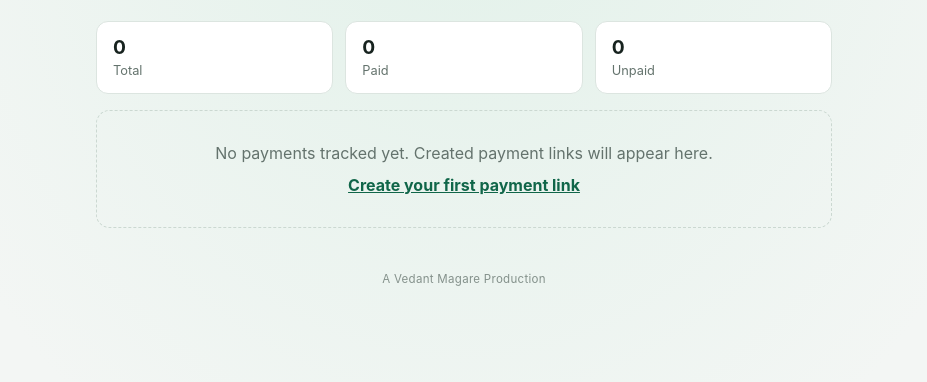
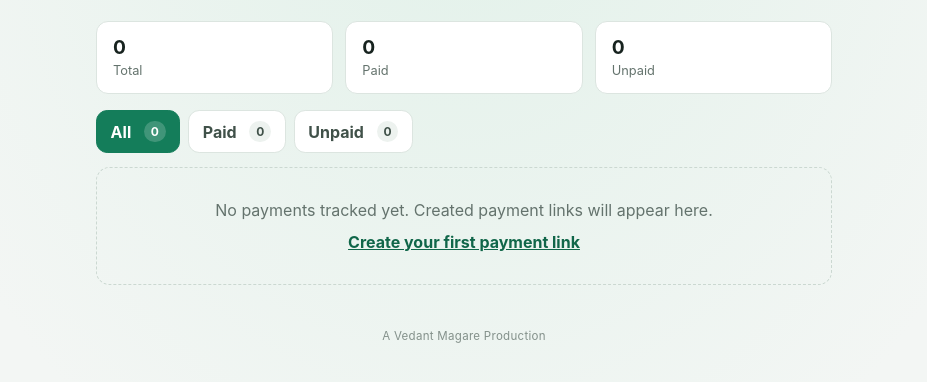
Before and after one commit to Magarevedant/shallowtail, a website: page track.html in a window 1280 px wide. Shown: the part 186-568 px from the top of the page, without its empty margins (176-1103 px from the left). Drawn offline with Linux system fonts and the light colour scheme.

Commit message:
filter and color diff cards

```diff
--- a/styles.css
+++ b/styles.css
@@ -364,6 +364,51 @@ button:disabled {
   gap: 0.75rem;
 }
 
+.tracker-filters {
+  display: flex;
+  flex-wrap: wrap;
+  gap: 0.5rem;
+  margin-bottom: 0.85rem;
+}
+
+.tracker-filters .filter-button {
+  width: auto;
+  min-height: 2.7rem;
+  margin: 0;
+  padding: 0.55rem 0.85rem;
+  border: 1px solid var(--line);
+  background: #fff;
+  color: #405149;
+}
+
+.tracker-filters .filter-button:hover:not([aria-pressed="true"]) {
+  background: #e9f2ed;
+}
+
+.tracker-filters .filter-button[aria-pressed="true"] {
+  border-color: var(--green);
+  background: var(--green);
+  color: #fff;
+}
+
+.filter-count {
+  display: inline-grid;
+  min-width: 1.35rem;
+  height: 1.35rem;
+  margin-left: 0.25rem;
+  padding: 0 0.25rem;
+  place-items: center;
+  border-radius: 999px;
+  background: #edf2ef;
+  color: #405149;
+  font-size: 0.75rem;
+}
+
+.filter-button[aria-pressed="true"] .filter-count {
+  background: #ffffff30;
+  color: #fff;
+}
+
 .payment-entry {
   display: grid;
   grid-template-columns: minmax(0, 1fr) auto;
@@ -372,8 +417,17 @@ button:disabled {
   padding: 1rem;
   border: 1px solid var(--line);
   border-radius: 0.85rem;
-  background: #fff;
   box-shadow: 0 0.5rem 1.5rem #183b2c08;
+}
+
+.payment-entry.paid {
+  border-color: #c7e7d6;
+  background: linear-gradient(120deg, #f1fbf5 0%, #dff4e8 100%);
+}
+
+.payment-entry.unpaid {
+  border-color: #f0d7a9;
+  background: linear-gradient(120deg, #fffaf0 0%, #ffedcf 100%);
 }
 
 .payment-entry h2 {
@@ -457,6 +511,7 @@ button:disabled {
     scroll-behavior: auto !important;
     transition-duration: 0.01ms !important;
   }
+}
 
 @media (max-width: 520px) {
   .app-nav {
@@ -485,4 +540,3 @@ button:disabled {
     width: 100%;
   }
 }
-}
--- a/track.html
+++ b/track.html
@@ -28,6 +28,17 @@
       </div>
       <div id="tracker-message" class="result-card tracker-message" aria-live="polite"></div>
       <section id="tracker-summary" class="tracker-summary" aria-label="Payment totals"></section>
+      <div id="tracker-filters" class="tracker-filters" role="group" aria-label="Filter payments by status">
+        <button class="filter-button" type="button" data-filter="all" aria-pressed="true">
+          All <span class="filter-count">0</span>
+        </button>
+        <button class="filter-button" type="button" data-filter="paid" aria-pressed="false">
+          Paid <span class="filter-count">0</span>
+        </button>
+        <button class="filter-button" type="button" data-filter="unpaid" aria-pressed="false">
+          Unpaid <span class="filter-count">0</span>
+        </button>
+      </div>
       <section id="tracker-list" class="tracker-list" aria-label="Created payments"></section>
     </main>
     <footer class="site-footer">A Vedant Magare Production</footer>
@@ -36,6 +47,8 @@
       const trackerList = document.getElementById("tracker-list");
       const trackerSummary = document.getElementById("tracker-summary");
       const trackerMessage = document.getElementById("tracker-message");
+      const trackerFilters = document.getElementById("tracker-filters");
+      let activeFilter = "all";
       const currency = new Intl.NumberFormat("en-IN", {
         style: "currency",
         currency: "INR",
@@ -72,6 +85,12 @@
 
         const paidCount = payments.filter((payment) => payment.status === "paid").length;
         const unpaidCount = payments.length - paidCount;
+        const filterCounts = { all: payments.length, paid: paidCount, unpaid: unpaidCount };
+        trackerFilters.querySelectorAll("[data-filter]").forEach((button) => {
+          const filter = button.dataset.filter;
+          button.setAttribute("aria-pressed", String(filter === activeFilter));
+          button.querySelector(".filter-count").textContent = String(filterCounts[filter]);
+        });
         [
           ["Total", payments.length],
           ["Paid", paidCount],
@@ -94,8 +113,16 @@
           return;
         }
 
-        payments.forEach((payment) => {
-          const entry = element("article", "payment-entry");
+        const visiblePayments = activeFilter === "all"
+          ? payments
+          : payments.filter((payment) => payment.status === activeFilter);
+        if (visiblePayments.length === 0) {
+          trackerList.append(element("div", "empty-tracker", `No ${activeFilter} payments yet.`));
+          return;
+        }
+
+        visiblePayments.forEach((payment) => {
+          const entry = element("article", `payment-entry ${payment.status}`);
           const details = document.createElement("div");
           details.append(
             element("h2", "", currency.format(Number(payment.amount))),
@@ -136,6 +163,17 @@
         });
       }
 
+      trackerFilters.addEventListener("click", (event) => {
+        const button = event.target instanceof Element
+          ? event.target.closest("[data-filter]")
+          : null;
+        if (!button) {
+          return;
+        }
+        activeFilter = button.dataset.filter;
+        render();
+      });
+
       window.addEventListener("storage", (event) => {
         if (event.key === "shallowtail:payments") {
           render();
```
Also changed, not shown: service-worker.js (+6 -2 lines). Lines whose indentation alone changed are shown as unchanged.
